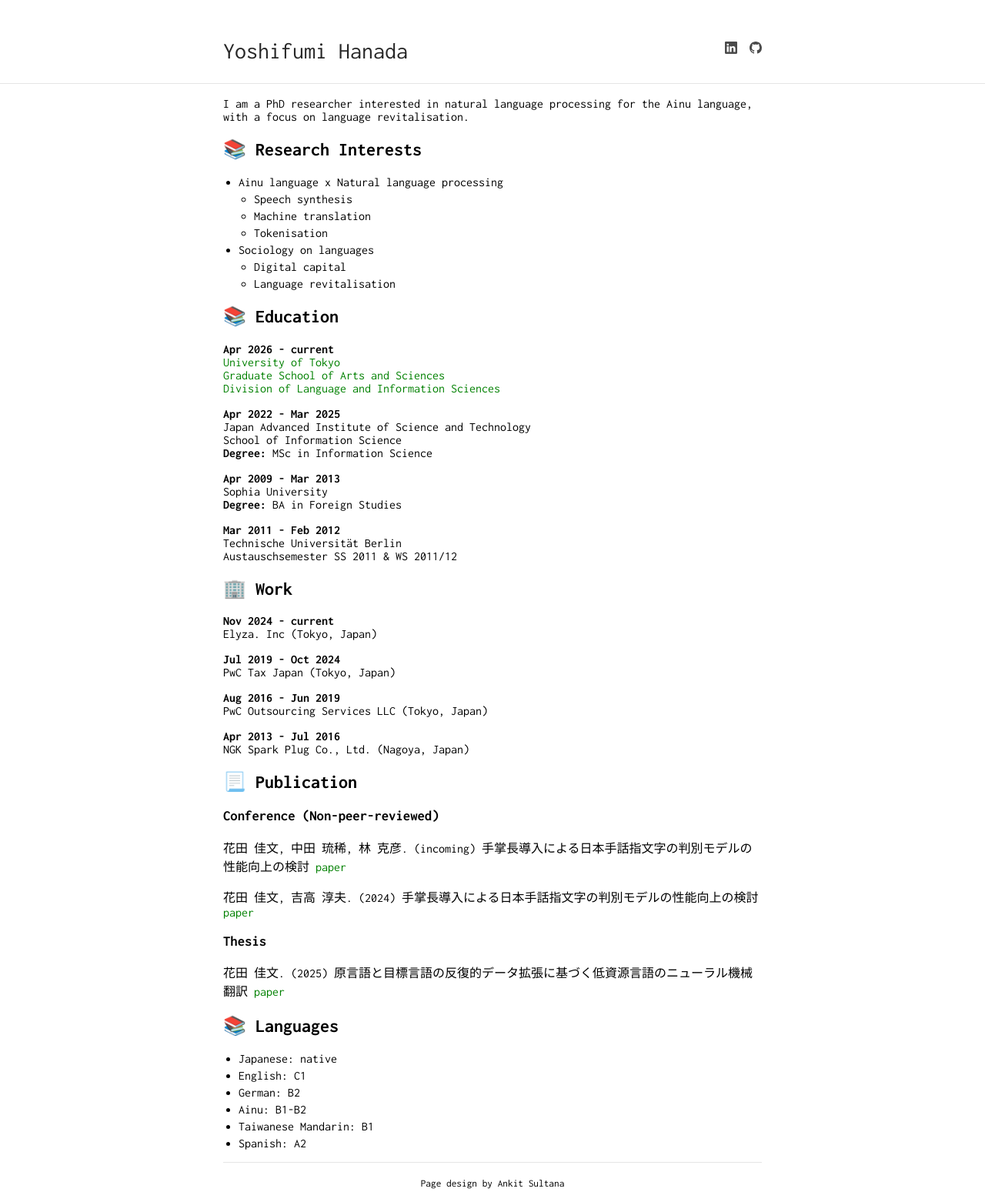
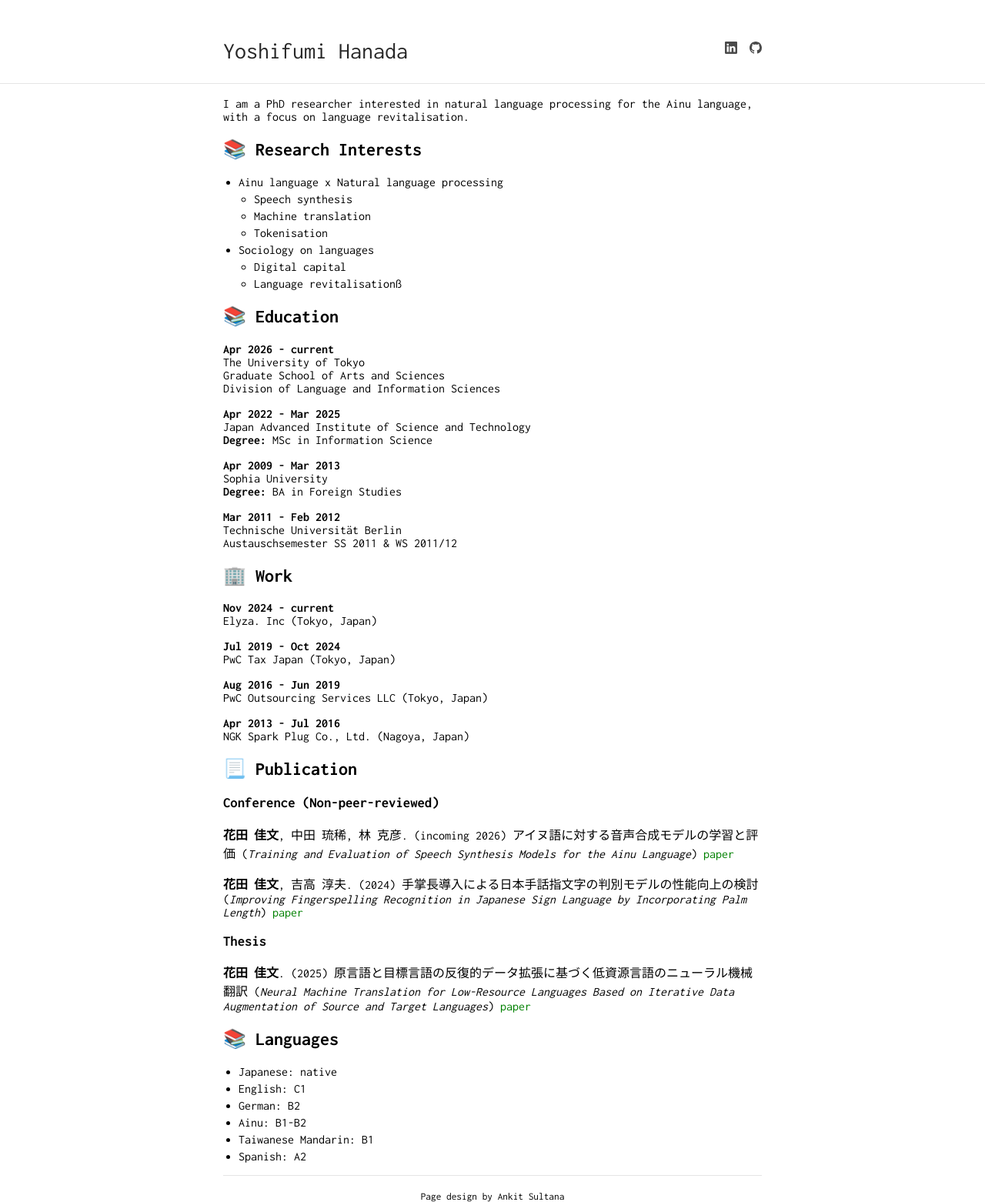
Before and after one commit to nonotoy/nonotoy.github.io, a Jekyll site: the page built from index.md, in a window 1280 px wide. Shown: the whole page at 77% size. Built offline with Jekyll 4.4.1, drawn with Linux system fonts in a browser that asks for light colours.

Commit message:
style update

```diff
--- a/_sass/typography.scss
+++ b/_sass/typography.scss
@@ -5,7 +5,7 @@
         margin-bottom: 1em;
     }
     *:lang(ja) {
-        font-size: 0.7em;
+        font-size: 0.5em;
     }
     a:hover {
         text-decoration: underline;
--- a/index.md
+++ b/index.md
@@ -14,18 +14,17 @@ I am a PhD researcher interested in natural language processing for the Ainu lan
   - Tokenisation
 - Sociology on languages
   - Digital capital
-  - Language revitalisation
+  - Language revitalisationß
 
 
 ## 📚 Education
 **Apr 2026 - current**
-[University of Tokyo](https://www.u-tokyo.ac.jp/ja/index.html)
-[Graduate School of Arts and Sciences](https://www.c.u-tokyo.ac.jp/)
-[Division of Language and Information Sciences](https://gamp.c.u-tokyo.ac.jp/index.html)
+The University of Tokyo
+Graduate School of Arts and Sciences
+Division of Language and Information Sciences
 
 **Apr 2022 - Mar 2025**
 Japan Advanced Institute of Science and Technology
-School of Information Science
 **Degree:** MSc in Information Science
 
 **Apr 2009 - Mar 2013**
@@ -52,13 +51,13 @@ NGK Spark Plug Co., Ltd. (Nagoya, Japan)
 ## 📃 Publication
 ### Conference (Non-peer-reviewed)
 
-花田 佳文, 中田 琉稀, 林 克彦. (incoming) 手掌長導入による日本手話指文字の判別モデルの性能向上の検討 [paper](/)
+**花田 佳文**, 中田 琉稀, 林 克彦. (incoming 2026) アイヌ語に対する音声合成モデルの学習と評価 (_Training and Evaluation of Speech Synthesis Models for the Ainu Language_) [paper](/)
 
-花田 佳文, 吉高 淳夫. (2024) 手掌長導入による日本手話指文字の判別モデルの性能向上の検討 [paper](https://ipsj.ixsq.nii.ac.jp/records/234448)
+**花田 佳文**, 吉高 淳夫. (2024) 手掌長導入による日本手話指文字の判別モデルの性能向上の検討 (_Improving Fingerspelling Recognition in Japanese Sign Language by Incorporating Palm Length_) [paper](https://ipsj.ixsq.nii.ac.jp/records/234448)
 
 ### Thesis
 
-花田 佳文. (2025) 原言語と目標言語の反復的データ拡張に基づく低資源言語のニューラル機械翻訳 [paper](https://dspace02.jaist.ac.jp/dspace/handle/10119/19839)
+**花田 佳文**. (2025) 原言語と目標言語の反復的データ拡張に基づく低資源言語のニューラル機械翻訳 (_Neural Machine Translation for Low-Resource Languages Based on Iterative Data Augmentation of Source and Target Languages_) [paper](https://dspace02.jaist.ac.jp/dspace/handle/10119/19839)
 
 ## 📚 Languages
 - Japanese: native
```
